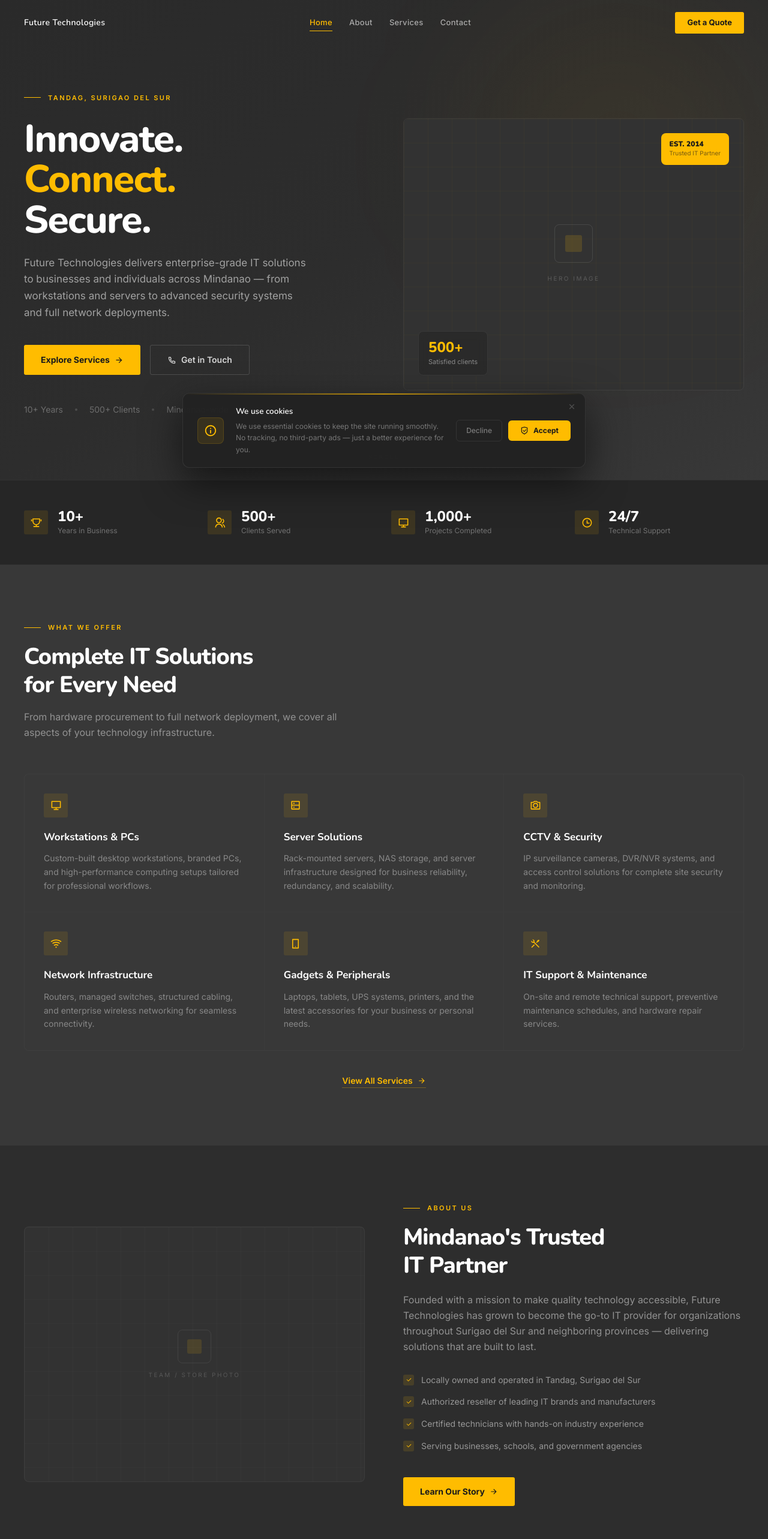
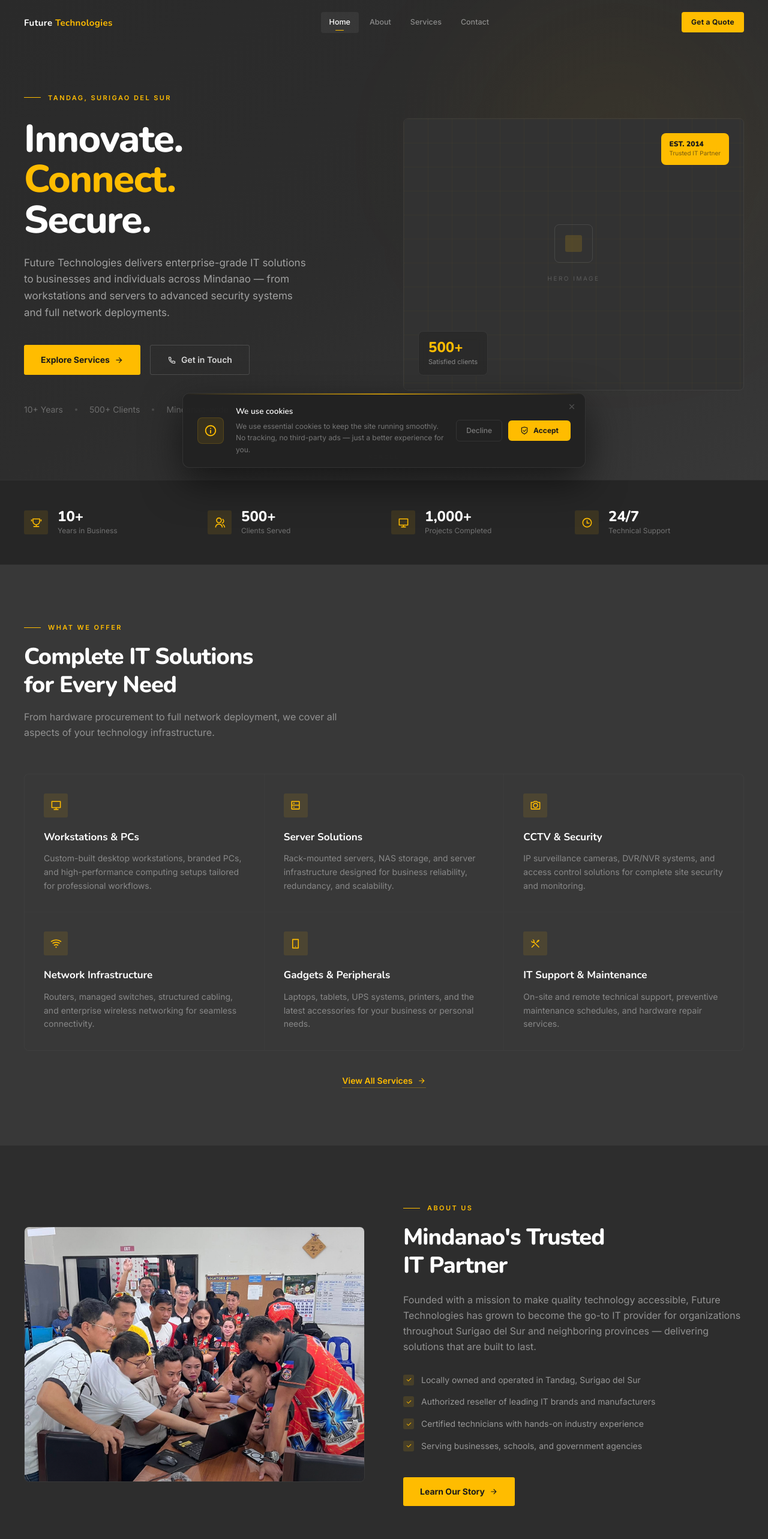
Before and after one commit to andureiyu/future-tech-frontend, a Next.js app: page / in a window 1280 px wide. Shown: the top 2566 px of the page at 60% size. Built offline with nearby package versions, Linux system fonts and the light colour scheme.

Commit message:
feat: enhance navbar and photo

```diff
--- a/src/components/Navbar.tsx
+++ b/src/components/Navbar.tsx
@@ -23,7 +23,6 @@ export default function Navbar() {
     return () => window.removeEventListener("scroll", handleScroll);
   }, []);
 
-  // Close mobile menu on route change
   useEffect(() => {
     setMobileOpen(false);
   }, [pathname]);
@@ -38,42 +37,47 @@ export default function Navbar() {
     >
       <nav className="max-w-7xl mx-auto px-6 lg:px-10">
         <div className="flex items-center justify-between py-5">
-          {/* Brand mark */}
-          <Link href="/" className="flex items-center gap-3 group">
+
+          {/* Brand — left */}
+          <Link href="/" className="shrink-0">
             <span
-              className="text-white font-semibold text-[14px] tracking-wide"
+              className="text-white font-bold text-[15px] tracking-wide"
               style={{ fontFamily: "var(--font-nunito)" }}
             >
-              Future Technologies
+              Future{" "}
+              <span className="text-accent">Technologies</span>
             </span>
           </Link>
 
-          {/* Desktop nav links */}
-          <div className="hidden md:flex items-center gap-7">
-            {navLinks.map((link) => (
+          {/* Nav links — right of brand, hidden on mobile */}
+          <div className="hidden md:flex items-center gap-1 ml-10">
+            {navLinks.map((link) => {
+              const active = pathname === link.href;
+              return (
                 <Link
                   key={link.href}
                   href={link.href}
-                className={`text-[13px] font-medium tracking-wide transition-colors duration-200 relative group ${
-                  pathname === link.href
-                    ? "text-accent"
-                    : "text-white/60 hover:text-white"
+                  className={`relative px-3.5 py-2 text-[12.5px] font-medium rounded-[4px] transition-all duration-200 ${
+                    active
+                      ? "text-white bg-white/6"
+                      : "text-white/45 hover:text-white hover:bg-white/4"
                   }`}
                   style={{ fontFamily: "var(--font-inter)" }}
                 >
                   {link.label}
-                {pathname === link.href && (
-                  <span className="absolute -bottom-1 left-0 right-0 h-px bg-accent" />
+                  {active && (
+                    <span className="absolute bottom-1 left-1/2 -translate-x-1/2 w-3.5 h-px bg-accent rounded-full" />
                   )}
                 </Link>
-            ))}
+              );
+            })}
           </div>
 
-          {/* CTA + mobile toggle */}
-          <div className="flex items-center gap-4">
+          {/* CTA + mobile toggle — far right */}
+          <div className="flex items-center gap-3 ml-auto md:ml-0">
             <Link
               href="/contact"
-              className="hidden md:inline-flex items-center px-5 py-2 bg-accent text-[#1a1a1a] text-[13px] font-bold rounded-[3px] hover:bg-accent-hover transition-colors duration-200"
+              className="hidden md:inline-flex items-center gap-1.5 px-4 py-2 bg-accent text-[#1a1a1a] text-[12px] font-bold rounded-[4px] hover:bg-accent-hover transition-colors duration-200 tracking-wide"
               style={{ fontFamily: "var(--font-inter)" }}
             >
               Get a Quote
@@ -81,25 +85,25 @@ export default function Navbar() {
 
             <button
               onClick={() => setMobileOpen(!mobileOpen)}
-              className="md:hidden text-white/80 hover:text-white p-1 transition-colors"
+              className="md:hidden text-white/70 hover:text-white p-1 transition-colors"
               aria-label={mobileOpen ? "Close menu" : "Open menu"}
             >
-              {mobileOpen ? <RiCloseLine size={22} /> : <RiMenuLine size={22} />}
+              {mobileOpen ? <RiCloseLine size={21} /> : <RiMenuLine size={21} />}
             </button>
           </div>
         </div>
 
         {/* Mobile dropdown */}
         {mobileOpen && (
-          <div className="md:hidden border-t border-border-subtle/60 py-4 bg-bg-secondary">
+          <div className="md:hidden border-t border-border-subtle/50 py-3 bg-bg-secondary">
             {navLinks.map((link) => (
               <Link
                 key={link.href}
                 href={link.href}
-                className={`block py-3 px-3 text-[13px] font-medium rounded-[3px] transition-colors mb-1 ${
+                className={`block py-2.5 px-3 text-[13px] font-medium rounded-[3px] transition-colors mb-0.5 ${
                   pathname === link.href
-                    ? "text-accent bg-bg-primary"
-                    : "text-white/60 hover:text-white hover:bg-bg-primary"
+                    ? "text-accent bg-white/5"
+                    : "text-white/55 hover:text-white hover:bg-white/4"
                 }`}
                 style={{ fontFamily: "var(--font-inter)" }}
               >
--- a/src/components/sections/AboutTeaser.tsx
+++ b/src/components/sections/AboutTeaser.tsx
@@ -1,6 +1,7 @@
 "use client";
 
 import { motion } from "framer-motion";
+import Image from "next/image";
 import Link from "next/link";
 import { RiArrowRightLine, RiCheckLine } from "react-icons/ri";
 
@@ -24,42 +25,17 @@ export default function AboutTeaser() {
             transition={{ duration: 0.6, ease: [0.22, 1, 0.36, 1] }}
             className="relative"
           >
-            <div className="relative aspect-4/3 rounded-lg overflow-hidden bg-[#323232] border border-[#ffffff]/5">
-              {/* Grid pattern */}
-              <svg
-                className="absolute inset-0 w-full h-full"
-                xmlns="http://www.w3.org/2000/svg"
-              >
-                <defs>
-                  <pattern
-                    id="about-grid"
-                    width="40"
-                    height="40"
-                    patternUnits="userSpaceOnUse"
-                  >
-                    <path
-                      d="M 40 0 L 0 0 0 40"
-                      fill="none"
-                      stroke="rgba(255,255,255,0.04)"
-                      strokeWidth="1"
-                    />
-                  </pattern>
-                </defs>
-                <rect width="100%" height="100%" fill="url(#about-grid)" />
-              </svg>
-
-              {/* Placeholder indicator */}
-              <div className="absolute inset-0 flex flex-col items-center justify-center gap-3">
-                <div className="w-14 h-14 border border-[#ffffff]/8 rounded-lg flex items-center justify-center">
-                  <div className="w-6 h-6 bg-accent/12 rounded-[3px]" />
-                </div>
-                <span
-                  className="text-white/18 text-[10px] tracking-[0.25em] uppercase"
-                  style={{ fontFamily: "var(--font-inter)" }}
-                >
-                  Team / Store Photo
-                </span>
-              </div>
+            <div className="relative aspect-4/3 rounded-lg overflow-hidden border border-white/6">
+              <Image
+                src="/assets/images/teamphotos.jpg"
+                alt="Future Technologies team"
+                fill
+                className="object-cover"
+                sizes="(max-width: 1024px) 100vw, 50vw"
+                priority
+              />
+              {/* Subtle dark gradient at bottom for depth */}
+              <div className="absolute inset-0 bg-linear-to-t from-black/30 via-transparent to-transparent pointer-events-none" />
             </div>
 
             {/* Offset decorative border */}
```
Also changed, not shown: public/assets/images/teamphotos.jpg (added). Lines whose indentation alone changed are shown as unchanged.
